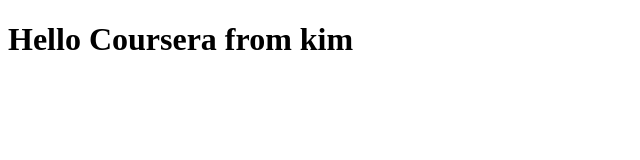
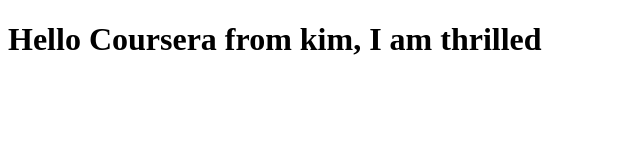
Before and after one commit to gonekiwi/coursera-angular, a plain HTML site: page index.html in a window 1280 px wide. Shown: the whole page, without its empty margins (0-640 px from the left). Drawn offline with Linux system fonts and the light colour scheme.

Commit message:
New version of web file

```diff
--- a/index.html
+++ b/index.html
@@ -5,6 +5,6 @@
     <title>Hello Coursera</title>
   </head>
   <body>
-<h1>Hello Coursera from kim</h1>
+<h1>Hello Coursera from kim, I am thrilled</h1>
   </body>
 </html>
```
